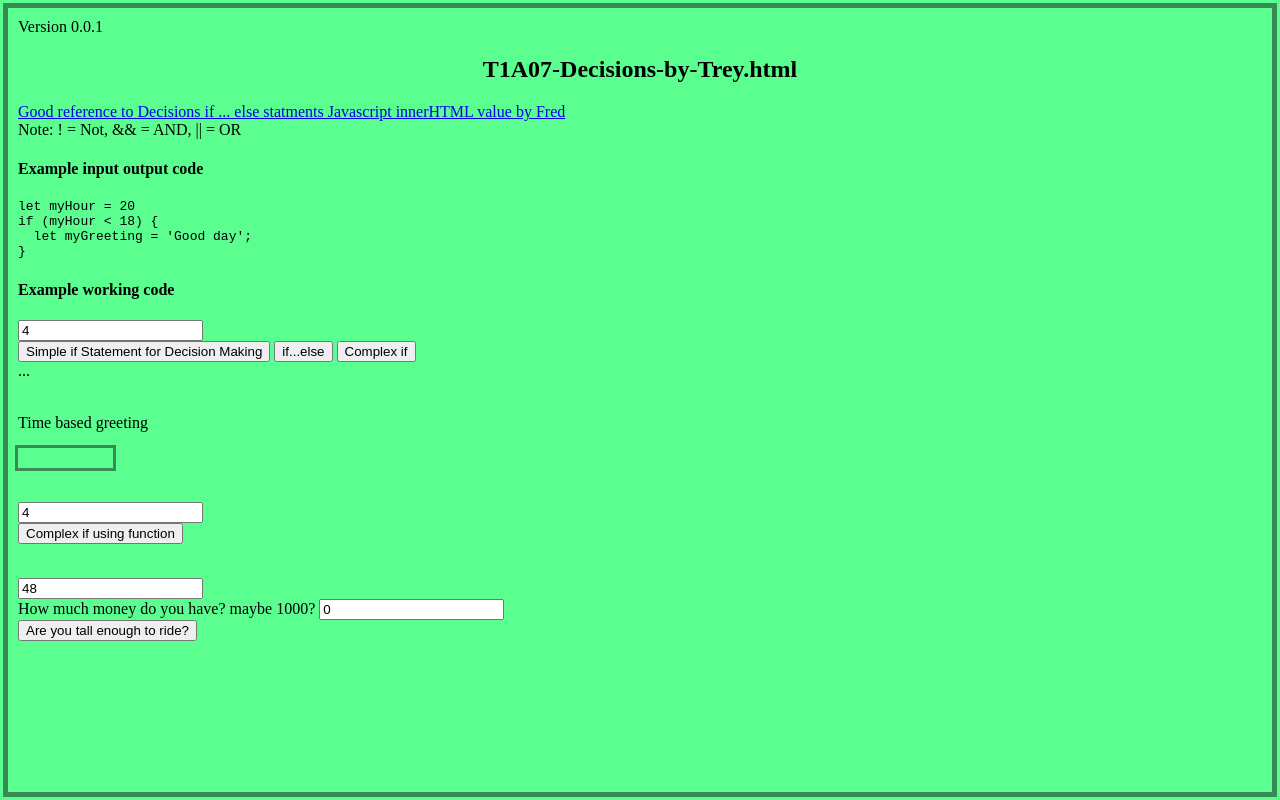
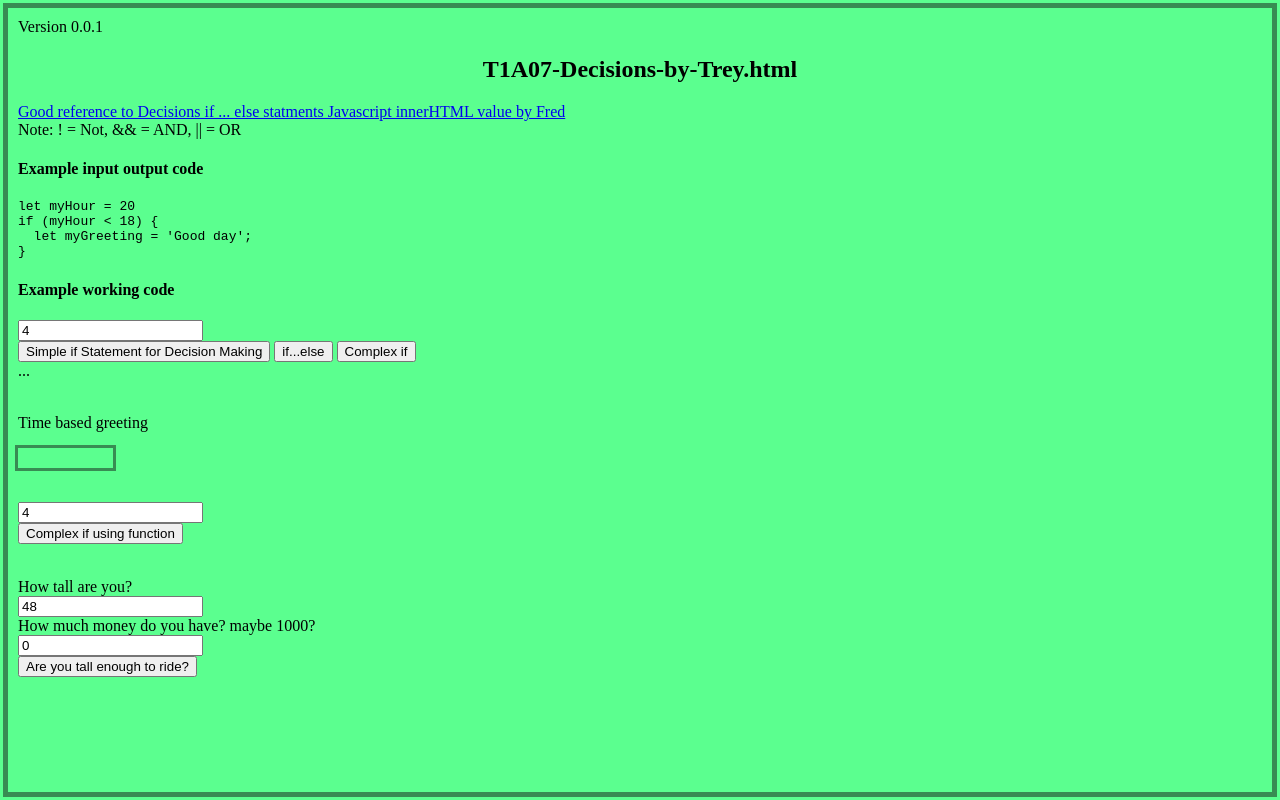
Before and after one commit to treybertram06/gamedev11trey, a plain HTML site: page public/t1a07decisions-trey.html in a window 1280 px wide. Drawn offline with Linux system fonts and the light colour scheme.

Commit message:
Update t1a07decisions-trey.html

```diff
--- a/public/t1a07decisions-trey.html
+++ b/public/t1a07decisions-trey.html
@@ -62,8 +62,9 @@ if (myHour < 18) {
 <input type=button value="Complex if using function" onclick="myComplexIf01()">
 <p id="ifPrint01"></p><br>
 
+How tall are you?<br>
 <input id="myNum03" type=number value="48" ><br>
-How much money do you have? maybe 1000?
+How much money do you have? maybe 1000?<br>
 <input id="myNum04" type=number value="0" ><br>
 <input type=button value="Are you tall enough to ride?" onclick="myComplexIf02()">
 <p id="ifPrint03"></p><br>
@@ -80,6 +81,7 @@ if (time < 10) {
 }
 document.getElementById("ifPrint02").innerHTML = greeting;
 
+
   function myComplexIf01() {
     let myIn02 = parseFloat(document.getElementById("myNum02").value);
     if ((myIn02 != 3 || myIn02 > -3)  && myIn02 <=100 ){
@@ -88,6 +90,7 @@ document.getElementById("ifPrint02").innerHTML = greeting;
         document.getElementById("ifPrint01").innerHTML = myIn02 + ' is not complex'};
 }
 
+
 function myComplexIf02() {
   let myIn03 = parseFloat(document.getElementById("myNum03").value);
   let myIn04 = parseFloat(document.getElementById("myNum04").value);
@@ -95,6 +98,7 @@ function myComplexIf02() {
     document.getElementById("ifPrint03").innerHTML = "Happy child";
   } else {
     document.getElementById("ifPrint03").innerHTML = "Cry and go home";
+  }
     </script>
 
 
```
